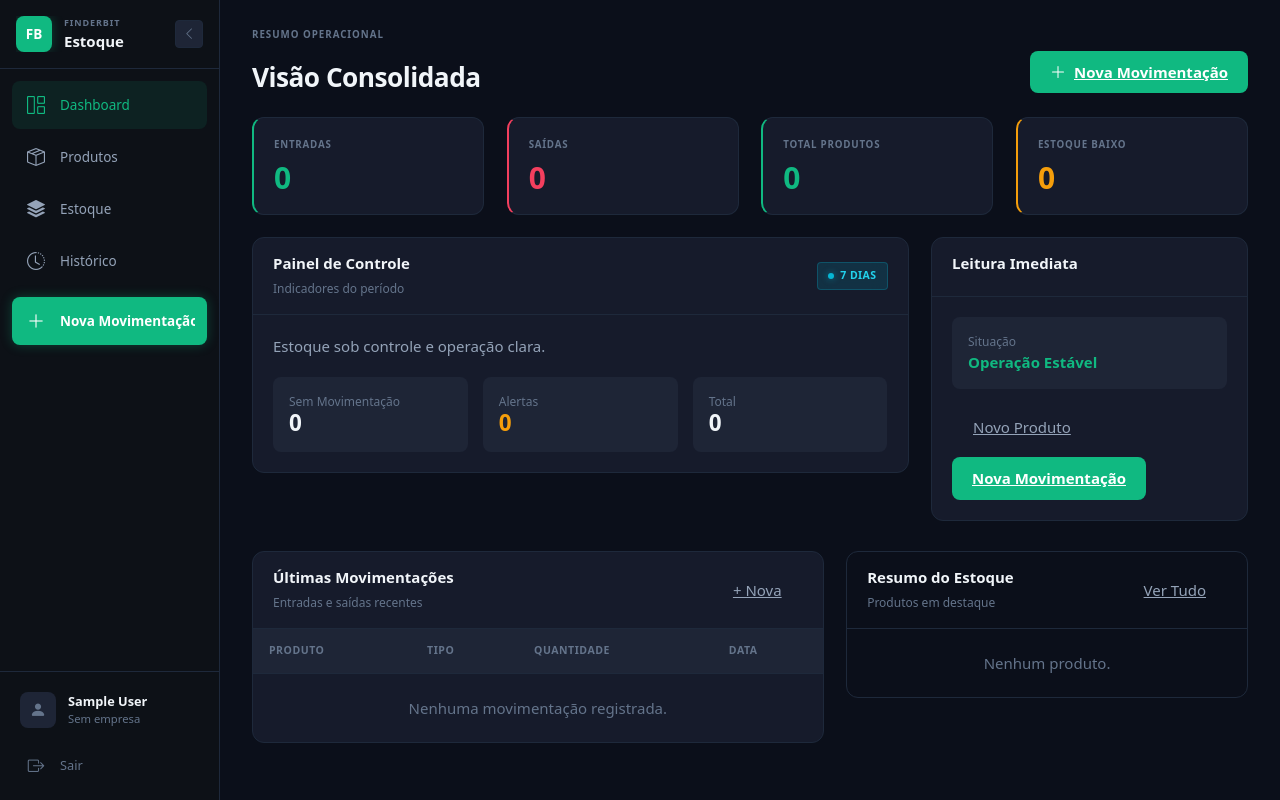
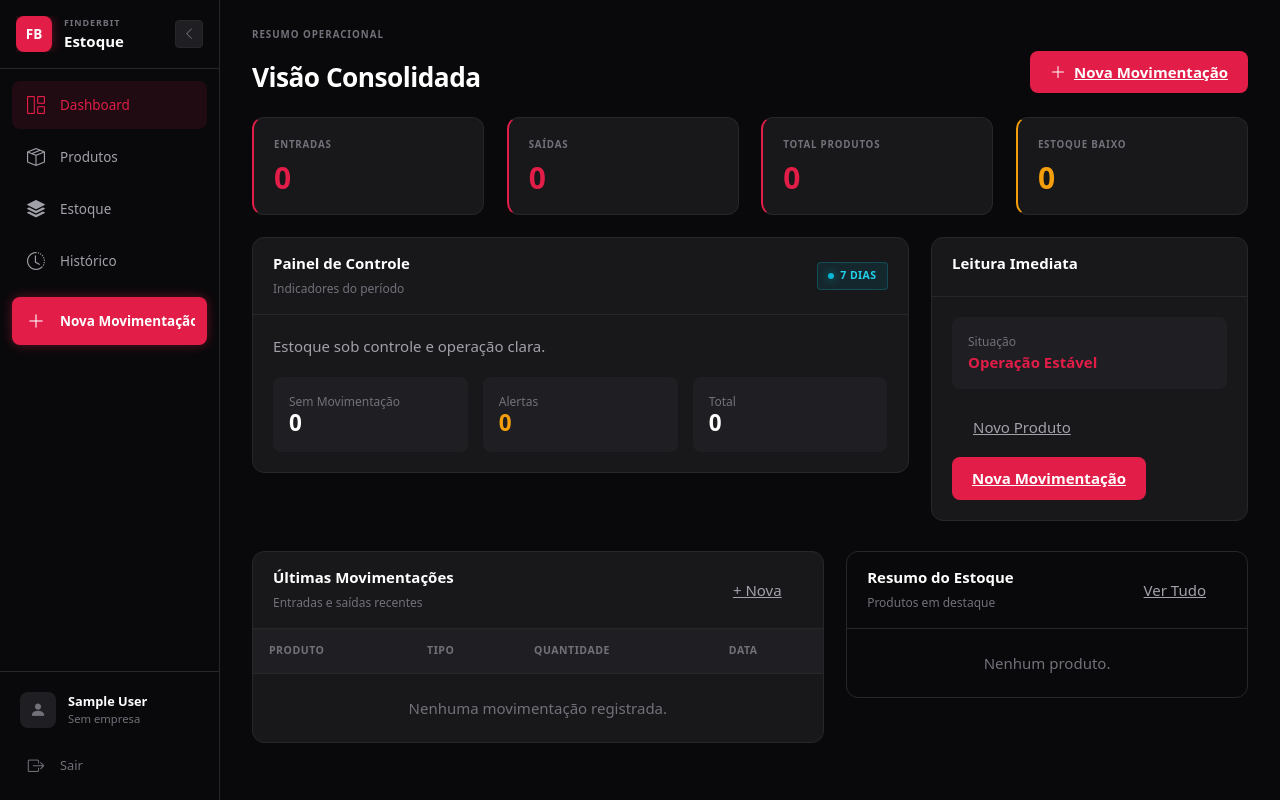
Before and after one commit to mrmateussiilva/estoque-django, a Django app: page / in a window 1280 px wide. Run offline with Django 5.2, Linux system fonts and the light colour scheme; the visitor is signed in with stand-in values (Sample User, id 1).

Commit message:
style: migrar para paleta Ruby Red com glass effects

```diff
--- a/static/css/style.css
+++ b/static/css/style.css
@@ -1,34 +1,34 @@
 /* ========================================
-   FINDERBIT ESTOQUE - Emerald & Slate Design System
+   FINDERBIT ESTOQUE - Ruby Red Design System
    ======================================== */
 
 :root {
     /* === FUNDOS === */
-    --bg-body: #0b0f1a;
-    --bg-surface: #161b2b;
-    --bg-surface-elevated: #1e2536;
-    --bg-surface-hover: #252d40;
-    --bg-sidebar: #0d1117;
-    --bg-input: #1e2536;
+    --bg-body: #09090b;
+    --bg-surface: #18181b;
+    --bg-surface-elevated: #1f1f23;
+    --bg-surface-hover: #27272a;
+    --bg-sidebar: #09090b;
+    --bg-input: #1f1f23;
 
-    /* === COR DA MARCA - EMERALD === */
-    --brand: #10b981;
-    --brand-hover: #059669;
+    /* === COR DA MARCA - RUBY === */
+    --brand: #e11d48;
+    --brand-hover: #be123c;
     --brand-text: #ffffff;
-    --brand-bg: rgba(16, 185, 129, 0.1);
-    --brand-glow: rgba(16, 185, 129, 0.3);
+    --brand-bg: rgba(225, 29, 72, 0.1);
+    --brand-glow: rgba(225, 29, 72, 0.4);
 
     /* === CORES DE ESTADO === */
-    --success: #10b981;
-    --success-bg: rgba(16, 185, 129, 0.1);
-    --success-text: #34d399;
+    --success: #e11d48;
+    --success-bg: rgba(225, 29, 72, 0.1);
+    --success-text: #fb7185;
 
     --warning: #f59e0b;
     --warning-bg: rgba(245, 158, 11, 0.1);
     --warning-text: #fbbf24;
 
-    --danger: #f43f5e;
-    --danger-bg: rgba(244, 63, 94, 0.1);
+    --danger: #e11d48;
+    --danger-bg: rgba(225, 29, 72, 0.1);
     --danger-text: #fb7185;
 
     --info: #06b6d4;
@@ -36,15 +36,15 @@
     --info-text: #22d3ee;
 
     /* === TEXTO === */
-    --text-primary: #f1f5f9;
-    --text-secondary: #94a3b8;
-    --text-muted: #64748b;
+    --text-primary: #ffffff;
+    --text-secondary: #a1a1aa;
+    --text-muted: #71717a;
     --text-inverse: #ffffff;
 
     /* === BORDAS === */
-    --border-color: #1e293b;
-    --border-subtle: #1e293b;
-    --border-focus: #10b981;
+    --border-color: #27272a;
+    --border-subtle: #27272a;
+    --border-focus: #e11d48;
 
     /* === ESPAÇAMENTO === */
     --radius-sm: 4px;
@@ -53,9 +53,9 @@
     --radius-xl: 16px;
 
     /* === SOMBRAS === */
-    --shadow-sm: 0 1px 2px rgba(0, 0, 0, 0.3);
-    --shadow: 0 4px 12px rgba(0, 0, 0, 0.4);
-    --shadow-lg: 0 8px 24px rgba(0, 0, 0, 0.5);
+    --shadow-sm: 0 1px 2px rgba(0, 0, 0, 0.4);
+    --shadow: 0 4px 12px rgba(0, 0, 0, 0.5);
+    --shadow-lg: 0 8px 24px rgba(0, 0, 0, 0.6);
 
     /* === TIPOGRAFIA === */
     --font-family: system-ui, -apple-system, BlinkMacSystemFont, 'Segoe UI', sans-serif;
@@ -239,7 +239,7 @@ body {
 }
 
 /* ========================================
-   BADGES DE STATUS (Glass Effect)
+   BADGES DE STATUS (Glass Ruby Effect)
    ======================================== */
 
 .badge-custom {
@@ -264,69 +264,69 @@ body {
 }
 
 .badge-success-custom {
-    background-color: rgba(16, 185, 129, 0.15);
-    color: #34d399;
-    border: 1px solid rgba(16, 185, 129, 0.25);
+    background-color: rgba(225, 29, 72, 0.1);
+    color: #fb7185;
+    border: 1px solid rgba(225, 29, 72, 0.3);
 }
 
 .badge-success-custom::before {
-    background-color: #10b981;
-    box-shadow: 0 0 6px rgba(16, 185, 129, 0.5);
+    background-color: #e11d48;
+    box-shadow: 0 0 8px rgba(225, 29, 72, 0.6);
 }
 
 .badge-warning-custom {
-    background-color: rgba(245, 158, 11, 0.15);
+    background-color: rgba(245, 158, 11, 0.1);
     color: #fbbf24;
     border: 1px solid rgba(245, 158, 11, 0.25);
 }
 
 .badge-warning-custom::before {
     background-color: #f59e0b;
-    box-shadow: 0 0 6px rgba(245, 158, 11, 0.5);
+    box-shadow: 0 0 8px rgba(245, 158, 11, 0.6);
 }
 
 .badge-danger-custom {
-    background-color: rgba(244, 63, 94, 0.15);
+    background-color: rgba(225, 29, 72, 0.1);
     color: #fb7185;
-    border: 1px solid rgba(244, 63, 94, 0.25);
+    border: 1px solid rgba(225, 29, 72, 0.3);
 }
 
 .badge-danger-custom::before {
-    background-color: #f43f5e;
-    box-shadow: 0 0 6px rgba(244, 63, 94, 0.5);
+    background-color: #e11d48;
+    box-shadow: 0 0 8px rgba(225, 29, 72, 0.6);
 }
 
 .badge-info-custom {
-    background-color: rgba(6, 182, 212, 0.15);
+    background-color: rgba(6, 182, 212, 0.1);
     color: #22d3ee;
     border: 1px solid rgba(6, 182, 212, 0.25);
 }
 
 .badge-info-custom::before {
     background-color: #06b6d4;
-    box-shadow: 0 0 6px rgba(6, 182, 212, 0.5);
+    box-shadow: 0 0 8px rgba(6, 182, 212, 0.6);
 }
 
 .badge-entry-custom {
-    background-color: rgba(16, 185, 129, 0.15);
-    color: #34d399;
-    border: 1px solid rgba(16, 185, 129, 0.25);
+    background-color: rgba(225, 29, 72, 0.1);
+    color: #fb7185;
+    border: 1px solid rgba(225, 29, 72, 0.3);
 }
 
 .badge-entry-custom::before {
-    background-color: #10b981;
-    box-shadow: 0 0 6px rgba(16, 185, 129, 0.5);
+    background-color: #e11d48;
+    box-shadow: 0 0 8px rgba(225, 29, 72, 0.6);
 }
 
 .badge-exit-custom {
-    background-color: rgba(244, 63, 94, 0.15);
+    background-color: rgba(225, 29, 72, 0.1);
     color: #fb7185;
-    border: 1px solid rgba(244, 63, 94, 0.25);
+    border: 1px solid rgba(225, 29, 72, 0.3);
 }
 
 .badge-exit-custom::before {
-    background-color: #f43f5e;
-    box-shadow: 0 0 6px rgba(244, 63, 94, 0.5);
+    background-color: #e11d48;
+    box-shadow: 0 0 8px rgba(225, 29, 72, 0.6);
 }
 
 /* ========================================
```
